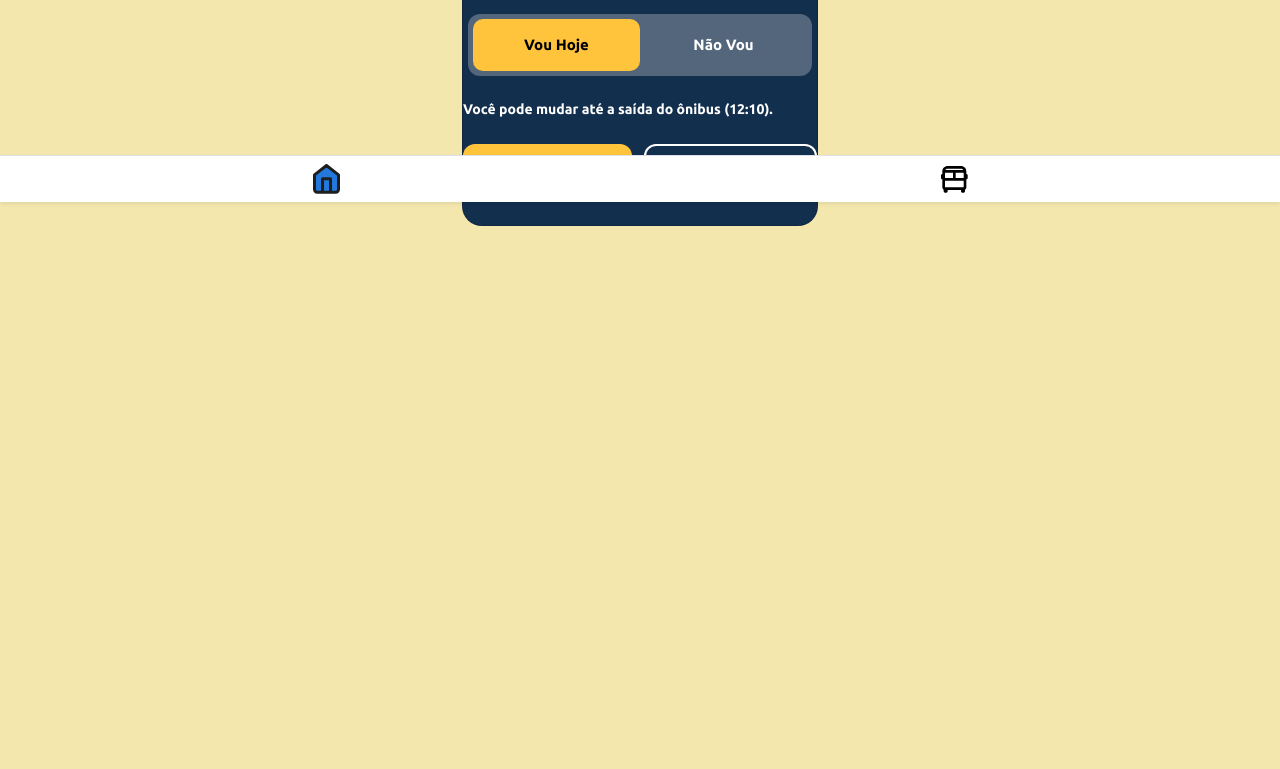
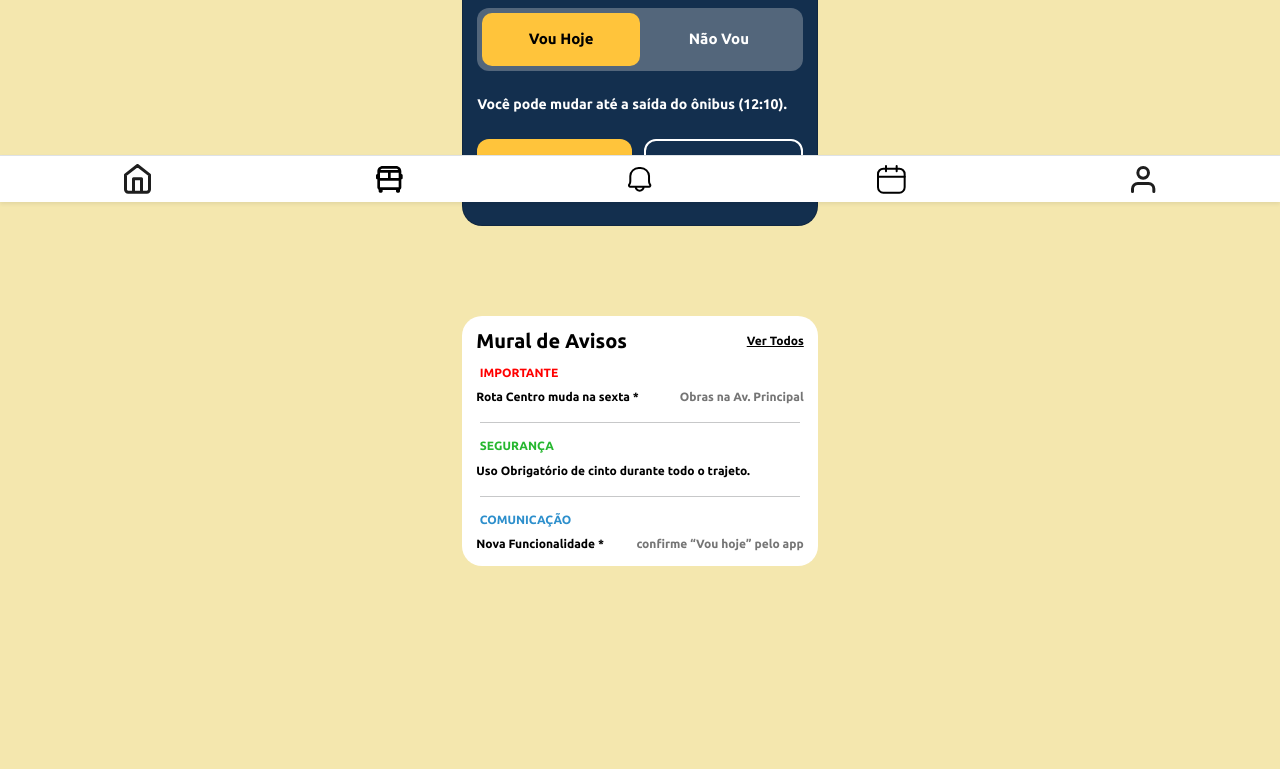
Before and after one commit to evandrolopes000777/JaPassou, a plain HTML site: page home.html in a window 1280 px wide. Shown: the part 598-1367 px from the top of the page. Before the commit the page ends 824 px from the top, so only its background shows below. Drawn offline with nearby package versions, Linux system fonts and the light colour scheme.

Commit message:
feat: finaliza a tela home e sua estilização

```diff
--- a/assets/css/home.css
+++ b/assets/css/home.css
@@ -8,10 +8,14 @@
   margin: 0;
 }
 
-h1{
+.oi_aluno{
     font-size: 32px;
     margin-inline: 5%;
     margin-top: 5%;
+    font-family: "Ubuntu", sans-serif;
+    font-weight: bold;
+    color: #000000;
+
 
 }
 
@@ -99,8 +103,8 @@ h2{
   padding: 5px;
   border-radius: 12px;
   margin-bottom: 24px;
-  margin-left: 5px;
-  margin-right: 5px;
+  margin-left: 4%;
+  margin-right: 4%;
 }
 
 .seletor-presenca-custom input[type="radio"] {
@@ -132,6 +136,8 @@ h2{
   margin-bottom: 24px;
   line-height: 1.4;
   color: white;
+  margin-left: 4%;
+  margin-right: 4%;
 }
 
 
@@ -159,10 +165,78 @@ h2{
   background-color: var(--amarelo-btn);
   color: #000000;
   border: none;
+  margin-left: 4%;
 }
 
 .alterar {
   background-color: transparent;
   color: #ffffff;
   border: 2px solid #ffffff;
+  margin-right: 4%;
 }
+
+
+/*area do segundo card*/
+
+.coisas-comuns{
+  font-size: 12px;
+  font-weight: bold;
+
+}
+
+.card2{
+    background-color: white;
+    width: 356px;
+    height: 250px;
+    border-radius: 20px;
+    margin-inline: auto;
+    margin-top: 7%;
+    margin-bottom: 30%;
+
+}
+
+.linha-titulo-card2{
+  display: flex;
+  flex-direction: row;
+  justify-content: space-between;
+  margin-left: 4%;
+  margin-right: 4%;
+}
+
+.titulo-card2{
+  font-size: 20px;
+  margin-top: 4%;
+  color: #000000;
+  font-weight: bold;
+}
+
+.ver-todos{
+  margin-top: 5%;
+  color: #000000;
+}
+
+.destaque{
+  color: #000000;
+}
+
+.secundario{
+  color: #757575;
+
+}
+.importante{
+  color: #FF0000;
+}
+
+.linha{
+  margin-left: 5%;
+  margin-right: 5%;
+  margin-top: 0%;
+}
+
+.segurança{
+  color: #26B72F;
+}
+
+.comunicação{
+  color: #2D8FCC;
+}
--- a/home.html
+++ b/home.html
@@ -17,7 +17,7 @@
 <body>
     <main>
         <img src="assets/icon/SVGs/logo-fundo-amarelo.svg" alt="logo ja passou?" class="logo">
-        <h1>Oi, aluno!</h1>
+        <h1 class="oi_aluno">Oi, aluno!</h1>
         <h2>IFBA - Campus Irecê</h2>
 
         <div class="card">
@@ -56,6 +56,36 @@
 
         </div>
 
+        <div class="card2">
+            <div class="linha-titulo-card2">
+                <h1 class="titulo-card2">Mural de Avisos</h1>
+                <p class="ver-todos coisas-comuns"><u>Ver Todos</u></p>
+            </div>
+
+            <h2 class="importante coisas-comuns">IMPORTANTE</h2>
+            <div class="linha-titulo-card2">
+                <p class="destaque coisas-comuns">Rota Centro muda na sexta *</p>
+                <p class="secundario coisas-comuns">Obras na Av. Principal</p>
+            </div>
+            <hr class="linha">
+
+            <h2 class="segurança coisas-comuns">SEGURANÇA</h2>
+            <div class="linha-titulo-card2">
+                <p class="destaque coisas-comuns">Uso Obrigatório de cinto durante todo o trajeto.</p>
+            </div>
+            <hr class="linha">
+
+            <h2 class="comunicação coisas-comuns">COMUNICAÇÃO</h2>
+            <div class="linha-titulo-card2">
+                <p class="destaque coisas-comuns">Nova Funcionalidade *</p>
+                <p class="secundario coisas-comuns">confirme “Vou hoje” pelo app</p>
+            </div>
+
+
+
+
+        </div>
+
         <script src="https://cdn.jsdelivr.net/npm/bootstrap@5.3.8/dist/js/bootstrap.bundle.min.js"
             integrity="sha384-FKyoEForCGlyvwx9Hj09JcYn3nv7wiPVlz7YYwJrWVcXK/BmnVDxM+D2scQbITxI"
             crossorigin="anonymous"></script>
@@ -65,19 +95,48 @@
         <nav class="navbar fixed-bottom bg-white border-top shadow-sm pb-2 pt-2">
             <div class="container-fluid d-flex justify-content-around">
                 <a href="home.html" class="text-decoration-none text-secondary d-flex flex-column align-items-center">
-                    <svg width="27" height="30" viewBox="0 0 27 30" fill="#2279DB" xmlns="http://www.w3.org/2000/svg">
+                    <svg width="27" height="30" viewBox="0 0 27 30" fill="none" xmlns="http://www.w3.org/2000/svg">
                         <path
                             d="M9.5 28.1667V14.8333H17.5V28.1667M1.5 10.8333L13.5 1.5L25.5 10.8333V25.5C25.5 26.2072 25.219 26.8855 24.719 27.3856C24.2189 27.8857 23.5406 28.1667 22.8333 28.1667H4.16667C3.45942 28.1667 2.78115 27.8857 2.28105 27.3856C1.78095 26.8855 1.5 26.2072 1.5 25.5V10.8333Z"
                             stroke-width="3" stroke-linecap="round" stroke-linejoin="round" stroke="#1E1E1E" />
                     </svg>
                 </a>
 
-                <a href="home.html" class="text-decoration-none text-secondary d-flex flex-column align-items-center">
+                <a href="############"
+                    class="text-decoration-none text-secondary d-flex flex-column align-items-center">
                     <svg width="27" height="27" viewBox="0 0 27 27" fill="none" xmlns="http://www.w3.org/2000/svg">
                         <path
                             d="M25.3387 7.96667V5.33333C25.3387 2.392 22.9467 0 20.0053 0H6.672C3.73067 0 1.33867 2.392 1.33867 5.33333V7.99733L1.23733 8.00267C0.901068 8.02694 0.586481 8.1777 0.356903 8.4246C0.127324 8.67149 -0.000200482 8.99619 2.36583e-07 9.33333V12C2.36583e-07 12.3536 0.140476 12.6928 0.390524 12.9428C0.640573 13.1929 0.979712 13.3333 1.33333 13.3333H1.33867V21.3333C1.33867 22.3133 1.876 23.1627 2.66667 23.6267V25.3333C2.66667 25.687 2.80714 26.0261 3.05719 26.2761C3.30724 26.5262 3.64638 26.6667 4 26.6667H5.33333C5.68696 26.6667 6.02609 26.5262 6.27614 26.2761C6.52619 26.0261 6.66667 25.687 6.66667 25.3333V24H20V25.3333C20 25.687 20.1405 26.0261 20.3905 26.2761C20.6406 26.5262 20.9797 26.6667 21.3333 26.6667H22.6667C23.0203 26.6667 23.3594 26.5262 23.6095 26.2761C23.8595 26.0261 24 25.687 24 25.3333V23.632C24.4048 23.3995 24.7415 23.0649 24.9764 22.6615C25.2113 22.2581 25.3362 21.8001 25.3387 21.3333V13.3333C25.6923 13.3333 26.0314 13.1929 26.2815 12.9428C26.5315 12.6928 26.672 12.3536 26.672 12V9.416C26.6876 9.20906 26.6548 9.00133 26.576 8.80933C26.3053 8.16 25.7293 8.004 25.3387 7.96667ZM22.6747 21.3333H4.00533V14.6667H22.6733L22.6747 21.3333ZM12.0053 6.66667V12H4.00533V6.66667H12.0053ZM22.672 6.66667V12H14.672V6.66667H22.672ZM6.672 2.66667H20.0053C20.9867 2.66667 21.8387 3.20667 22.3013 4H4.376C4.83867 3.20667 5.69067 2.66667 6.672 2.66667Z"
                             fill="black" />
                     </svg>
+                </a>
+
+                <a href="##########" class="text-decoration-none text-secondary d-flex flex-column align-items-center">
+                    <svg width="24" height="25" viewBox="0 0 24 25" fill="none" xmlns="http://www.w3.org/2000/svg">
+                        <path
+                            d="M7.66665 19.6667H2.31332C1.26665 19.6667 0.639984 18.48 1.22265 17.5947L1.60532 17.0107C2.17998 16.1347 2.31332 15.1067 2.31332 14.0534V9.00002C2.34398 4.61202 6.21465 0.989357 10.6733 1.00002L12.628 1.00402C17.0867 1.01469 20.9667 4.61202 21.02 9.00136V14.052C21.02 15.1054 21.1547 16.1347 21.728 17.0107L22.1107 17.5947C22.692 18.48 22.0667 19.6667 21.02 19.6667H15.6667M7.66665 19.6667H15.6667M7.66665 19.6667C7.66665 20.7276 8.08808 21.745 8.83822 22.4951C9.58837 23.2453 10.6058 23.6667 11.6667 23.6667C12.7275 23.6667 13.7449 23.2453 14.4951 22.4951C15.2452 21.745 15.6667 20.7276 15.6667 19.6667"
+                            stroke-width="2" stroke-linecap="round" stroke-linejoin="round" stroke="black" />
+                    </svg>
+                </a>
+
+                <a href="##########" class="text-decoration-none text-secondary d-flex flex-column align-items-center">
+                    <svg width="29" height="29" viewBox="0 0 29 29" fill="none" xmlns="http://www.w3.org/2000/svg">
+                        <path
+                            d="M6.33333 3.66675H22.3333C25.2789 3.66675 27.6667 6.05456 27.6667 9.00008V22.3334C27.6667 25.2789 25.2789 27.6667 22.3333 27.6667H6.33333C3.38781 27.6667 1 25.2789 1 22.3334V9.00008C1 6.05456 3.38781 3.66675 6.33333 3.66675Z"
+                            stroke-width="2" stroke-linecap="round" stroke-linejoin="round" stroke="black" />
+                        <path d="M9 1V6.33333M19.6667 1V6.33333M1 11.6667H27.6667" stroke-width="2"
+                            stroke-linecap="round" stroke-linejoin="round" stroke="black" />
+                    </svg>
+
+                </a>
+
+                <a href="##########" class="text-decoration-none text-secondary d-flex flex-column align-items-center">
+                    <svg width="25" height="27" viewBox="0 0 25 27" fill="none" xmlns="http://www.w3.org/2000/svg">
+                        <path
+                            d="M22.8333 25.5V22.8333C22.8333 21.4188 22.2714 20.0623 21.2712 19.0621C20.271 18.0619 18.9145 17.5 17.5 17.5H6.83333C5.41885 17.5 4.06229 18.0619 3.0621 19.0621C2.0619 20.0623 1.5 21.4188 1.5 22.8333V25.5M17.5 6.83333C17.5 9.77885 15.1122 12.1667 12.1667 12.1667C9.22115 12.1667 6.83333 9.77885 6.83333 6.83333C6.83333 3.88781 9.22115 1.5 12.1667 1.5C15.1122 1.5 17.5 3.88781 17.5 6.83333Z"
+                            stroke-width="3" stroke-linecap="round" stroke-linejoin="round" stroke="#1E1E1E" />
+                    </svg>
+
                 </a>
             </div>
         </nav>
```
Also changed, not shown: usuarioAluno.html (deleted).
